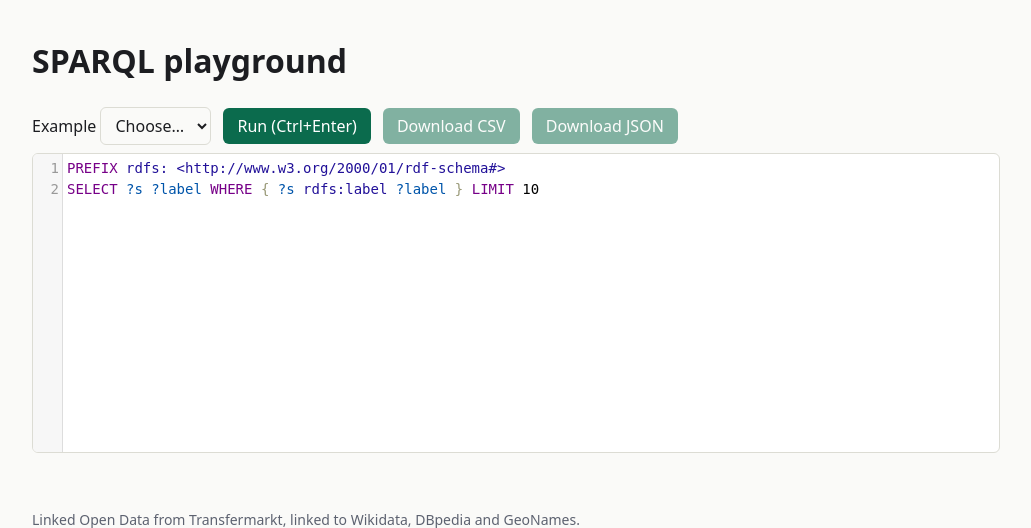
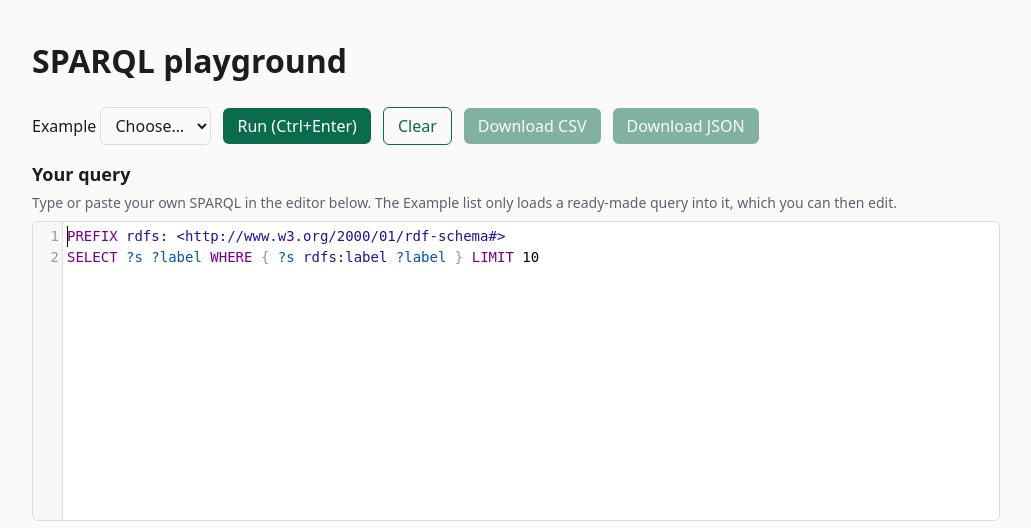
Before and after one commit to vdhugn/Football-LOD, a Flask app: page /query in a window 1280 px wide. Shown: the part 63-591 px from the top of the page, without its empty margins (124-1155 px from the left). Run offline with Flask 3, Linux system fonts and the light colour scheme; data that the repository does not hold is empty.

Commit message:
fix(web): make the playground editor obvious (hint, Clear button, focus on load)
Co-Authored-By: Claude Sonnet 5.5 <noreply@anthropic.com>

```diff
--- a/src/footballweb/static/query.js
+++ b/src/footballweb/static/query.js
@@ -89,6 +89,16 @@
     if (last && last.form === 'select') download('results.json', 'application/json', JSON.stringify(last.rows, null, 2));
   });
   document.getElementById('run').addEventListener('click', run);
+  document.getElementById('clear').addEventListener('click', function () {
+    editor.setValue('');
+    select.value = '';
+    history.replaceState(null, '', location.pathname);
+    resultEl.textContent = '';
+    last = null;
+    csvBtn.disabled = jsonBtn.disabled = true;
+    setStatus('');
+    editor.focus();
+  });
 
   fetch('/api/examples').then(function (r) { return r.json(); }).then(function (examples) {
     examples.forEach(function (ex) {
@@ -101,5 +111,6 @@
     }
     select.addEventListener('change', function () { history.replaceState(null, '', '#' + select.value); choose(select.value); });
     if (location.hash.length > 1) choose(location.hash.slice(1));
+    else editor.focus();
   });
 })();
--- a/src/footballweb/static/style.css
+++ b/src/footballweb/static/style.css
@@ -37,3 +37,6 @@ tbody th { width: 28%; font-weight: 600; }
 #result { margin-top: 16px; overflow-x: auto; }
 #result pre { background: var(--card); border: 1px solid var(--line); border-radius: 8px; padding: 12px; overflow-x: auto; }
 @media (max-width: 600px) { .searchbar { margin-left: 0; width: 100%; } .searchbar input { flex: 1; } }
+.editor-title { margin: 16px 0 4px; font-size: 18px; }
+.hint { margin: 0 0 8px; color: var(--muted); font-size: 14px; }
+button.secondary { background: transparent; color: var(--accent); border: 1px solid var(--accent); }
--- a/src/footballweb/templates/query.html
+++ b/src/footballweb/templates/query.html
@@ -8,10 +8,13 @@
 <div class="toolbar">
   <label>Example <select id="examples"><option value="">Choose…</option></select></label>
   <button id="run" type="button">Run (Ctrl+Enter)</button>
+  <button id="clear" type="button" class="secondary">Clear</button>
   <button id="csv" type="button" disabled>Download CSV</button>
   <button id="json" type="button" disabled>Download JSON</button>
   <span id="status" role="status"></span>
 </div>
+<h2 class="editor-title">Your query</h2>
+<p class="hint">Type or paste your own SPARQL in the editor below. The Example list only loads a ready-made query into it, which you can then edit.</p>
 <textarea id="q" aria-label="SPARQL query">PREFIX rdfs: &lt;http://www.w3.org/2000/01/rdf-schema#&gt;
 SELECT ?s ?label WHERE { ?s rdfs:label ?label } LIMIT 10</textarea>
 <div id="result" data-resource-base="{{ resource_base }}"></div>
```
Also changed, not shown: tests/test_web_app.py (+6 -0 lines).
